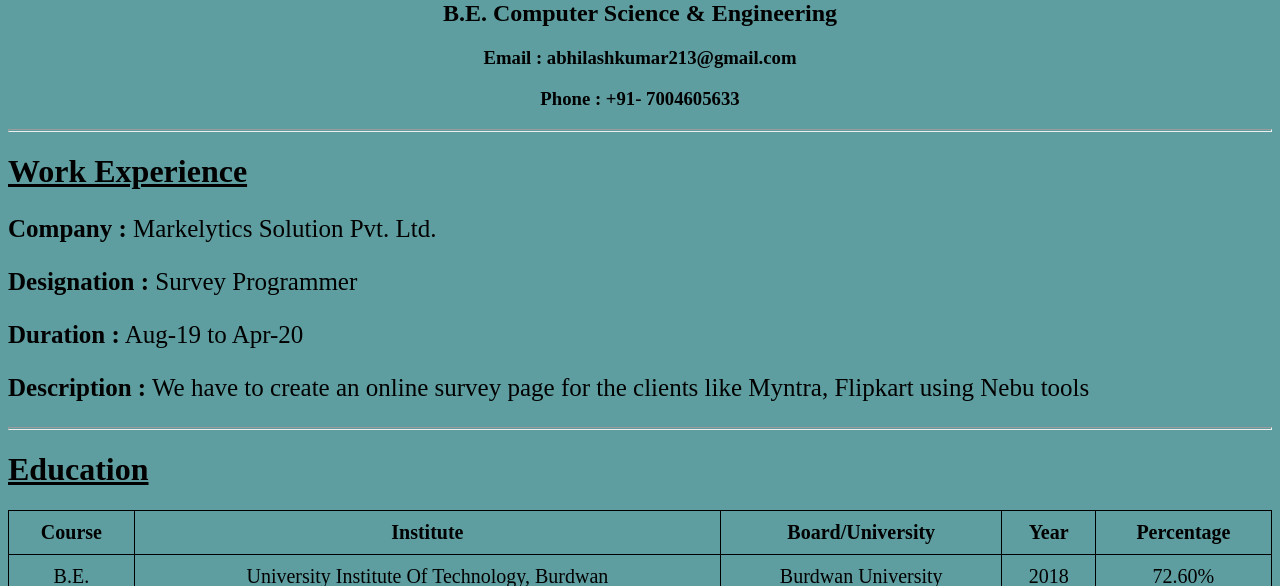
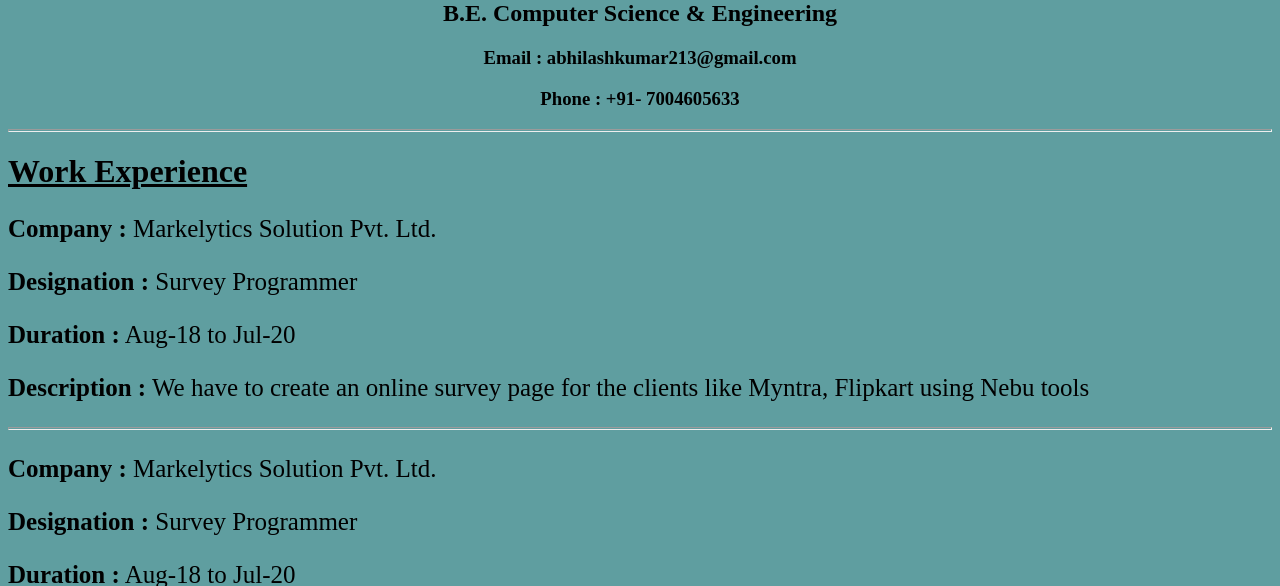
Before and after one commit to Abhilash0079/Resume, a plain HTML site: page index.html in a window 1280 px wide. Shown: the part 214-800 px from the top of the page. Drawn offline with Linux system fonts and the light colour scheme.

Commit message:
Update index.html

```diff
--- a/index.html
+++ b/index.html
@@ -18,7 +18,14 @@
     <h1><u>Work Experience</u></h1>
     <p><b>Company :</b> Markelytics Solution Pvt. Ltd.</p>
     <p><b>Designation :</b> Survey Programmer</p>
-    <p><b>Duration :</b> Aug-19  to Apr-20</p>
+    <p><b>Duration :</b> Aug-18  to Jul-20</p>
+    <p><b>Description :</b> We have to create an online survey page for the clients like Myntra,
+        Flipkart using Nebu tools
+    </p>
+    <hr size="3">
+    <p><b>Company :</b> Markelytics Solution Pvt. Ltd.</p>
+    <p><b>Designation :</b> Survey Programmer</p>
+    <p><b>Duration :</b> Aug-18  to Jul-20</p>
     <p><b>Description :</b> We have to create an online survey page for the clients like Myntra,
         Flipkart using Nebu tools
     </p>
```
